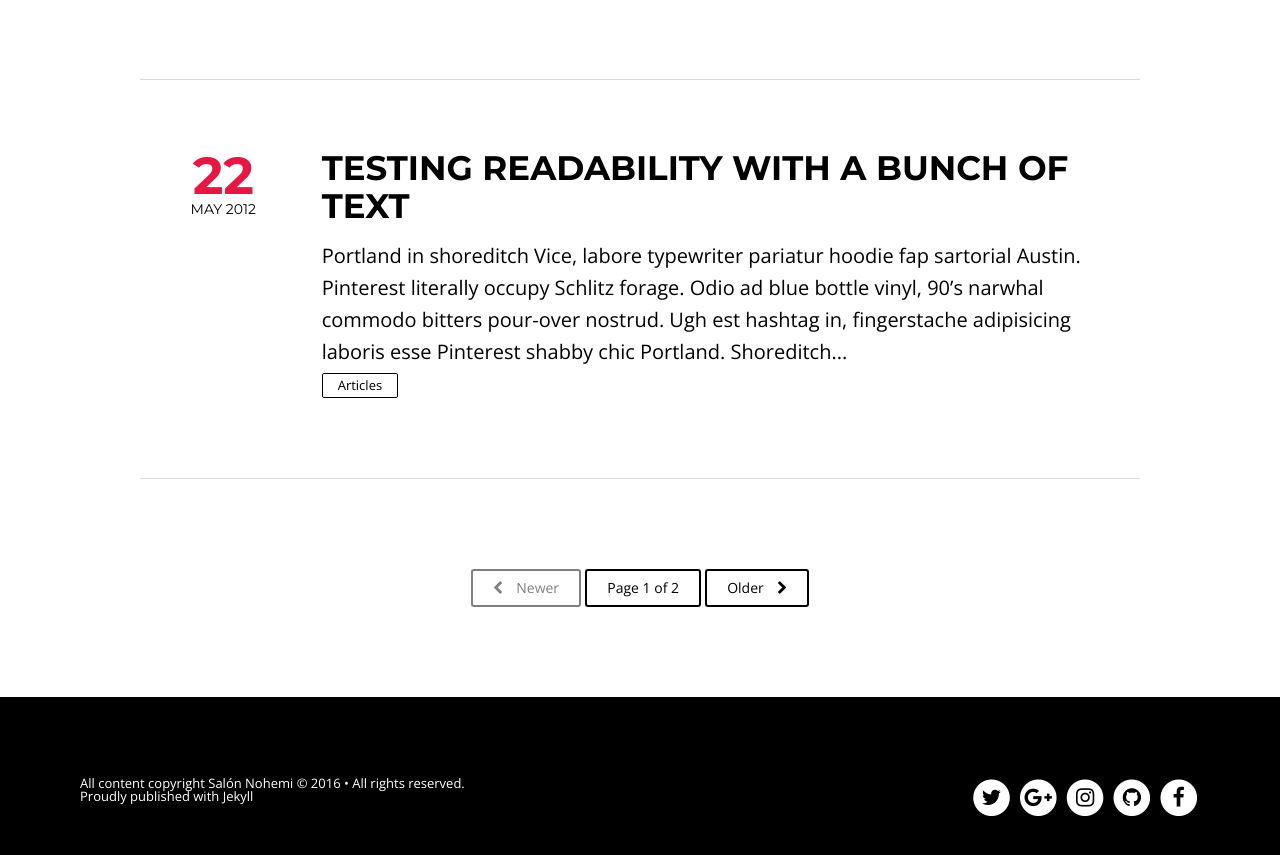
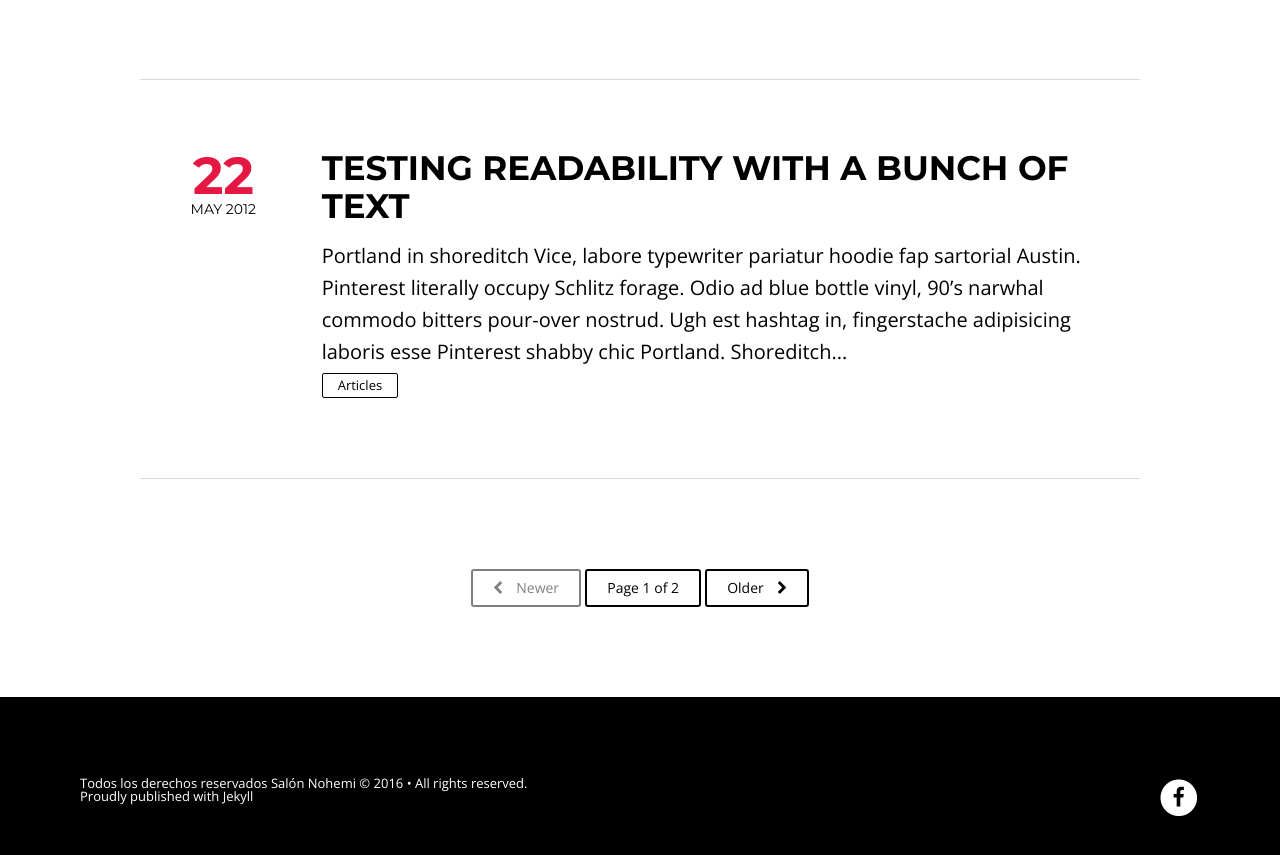
Before and after one commit to ehernandez-xk/nohemi, a Jekyll site: the page built from index.html, in a window 1280 px wide and 900 px high, scrolled down 1843 px. Shown: the top 855 px of the window. Built offline with Jekyll 4.4.1, drawn with Linux system fonts in a browser that asks for light colours; nearby versions of some CDN libraries; the list of posts is cut into pages by our own code.

Commit message:
_config.yml owner.* updates and removed social media images.

```diff
--- a/_config.yml
+++ b/_config.yml
@@ -16,12 +16,12 @@ owner:
   avatar:         hmfaysal.jpg
   email:          salonnohemi@gmail.com
   # Use the coder's toolbox at http://coderstoolbox.net/string/#!encoding=xml&action=encode&charset=us_ascii to encode your description into XML string
-  description:    Awesome Dude, Awesome Life
+  description:    Más de 30 años de experiencia en el área de belleza.
   # Social networking links used in footer. Update and remove as you like.
-  twitter:        hmfaysal
-  facebook:       hmfaysal
-  github:         hmfaysal
-  instagram:      hmfaysal
+  twitter:        twitterID
+  facebook:       Salon-Nohemi-152289483612
+  github:         guthubID
+  instagram:      instragramID
   # For Google Authorship https://plus.google.com/authorship
   google_plus:    https://plus.google.com/u/0/102602916593522619858
 
--- a/_includes/footer.html
+++ b/_includes/footer.html
@@ -1,42 +1,12 @@
 <footer class="notepad-site-footer">
     <div class="copyright">
-         <section>All content copyright <a href="{{ site.url }}/about">{{ site.owner.name }}</a> &copy; {{ site.time | date: '%Y' }} &bull; All rights reserved.</section>
+         <section>Todos los derechos reservados <a href="{{ site.url }}/about">{{ site.owner.name }}</a> &copy; {{ site.time | date: '%Y' }} &bull; All rights reserved.</section>
          <section>Proudly published with <a class="icon-ghost" href="https://jekyllrb.com/">Jekyll</a></section>
     </div>
     <div class="social-icons">
 
-        {% if site.owner.twitter %}
-        <a href="http://twitter.com/{{ site.owner.twitter }}">
-            <span class="fa-stack fa-lg">
-                <i class="fa fa-circle fa-stack-2x fa-inverse"></i>
-                <i class="fa fa-twitter fa-stack-1x"></i>
-            </span>
-        </a>
-        {% endif %}
-        {% if site.owner.google_plus %}
-        <a href="{{ site.owner.google_plus }}">
-            <span class="fa-stack fa-lg">
-                <i class="fa fa-circle fa-stack-2x fa-inverse"></i>
-                <i class="fa fa-google-plus fa-stack-1x"></i>
-            </span>
-        </a>
-        {% endif %}
-        {% if site.owner.instagram %}
-        <a href="http://instagram.com/{{ site.owner.instagram }}">
-            <span class="fa-stack fa-lg">
-                <i class="fa fa-circle fa-stack-2x fa-inverse"></i>
-                <i class="fa fa-instagram fa-stack-1x"></i>
-            </span>
-        </a>
-        {% endif %}
-        {% if site.owner.github %}
-        <a href="http://github.com/{{ site.owner.github }}">
-            <span class="fa-stack fa-lg">
-                <i class="fa fa-circle fa-stack-2x fa-inverse"></i>
-                <i class="fa fa-github fa-stack-1x"></i>
-            </span>
-        </a>
-        {% endif %}
+    <!-- Removed images for twitter, google plus, instagram and github. See commits history to add them again -->
+
         {% if site.owner.facebook %}
         <a href="http://facebook.com/{{ site.owner.facebook }}">
             <span class="fa-stack fa-lg">
```
